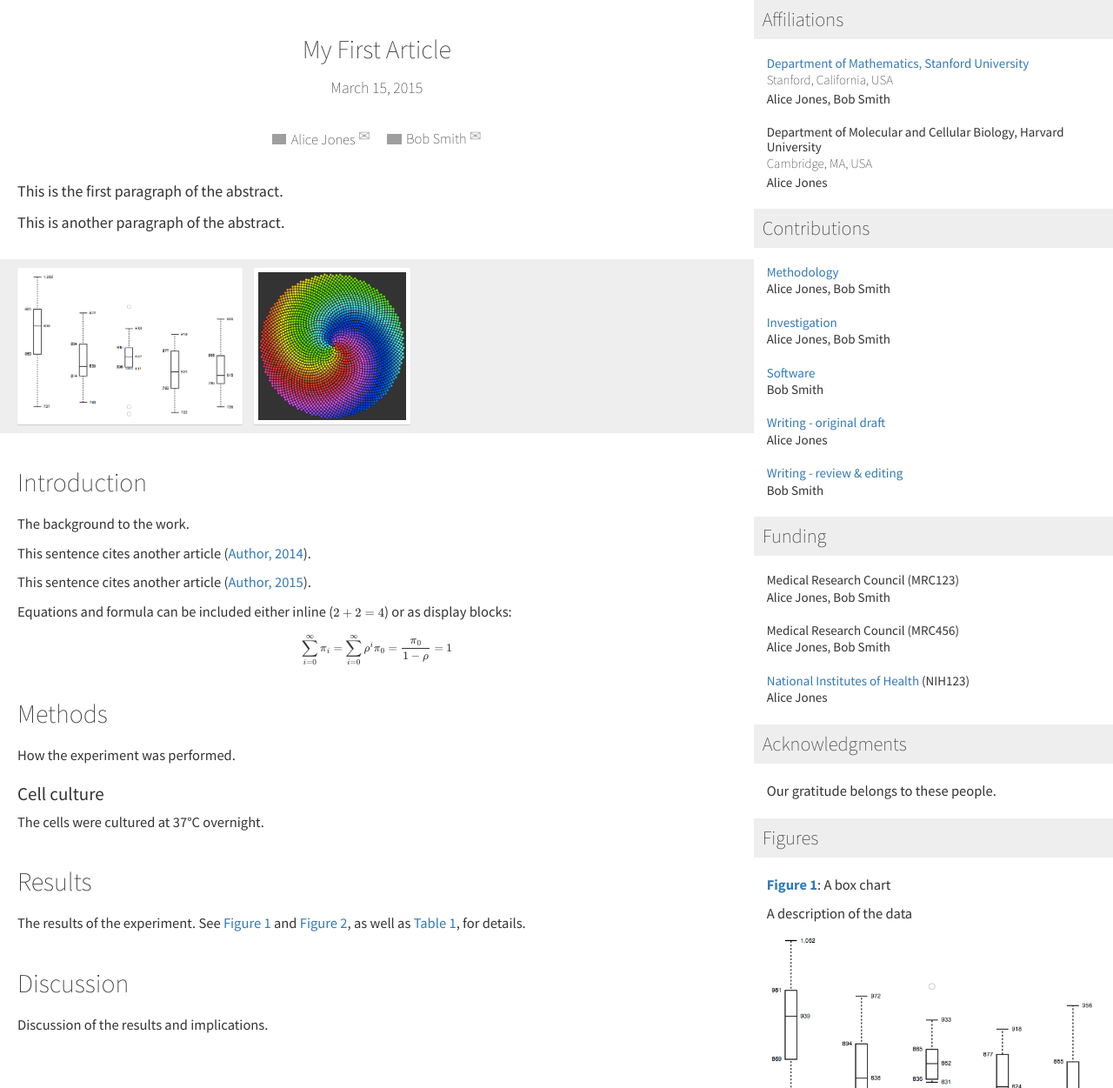
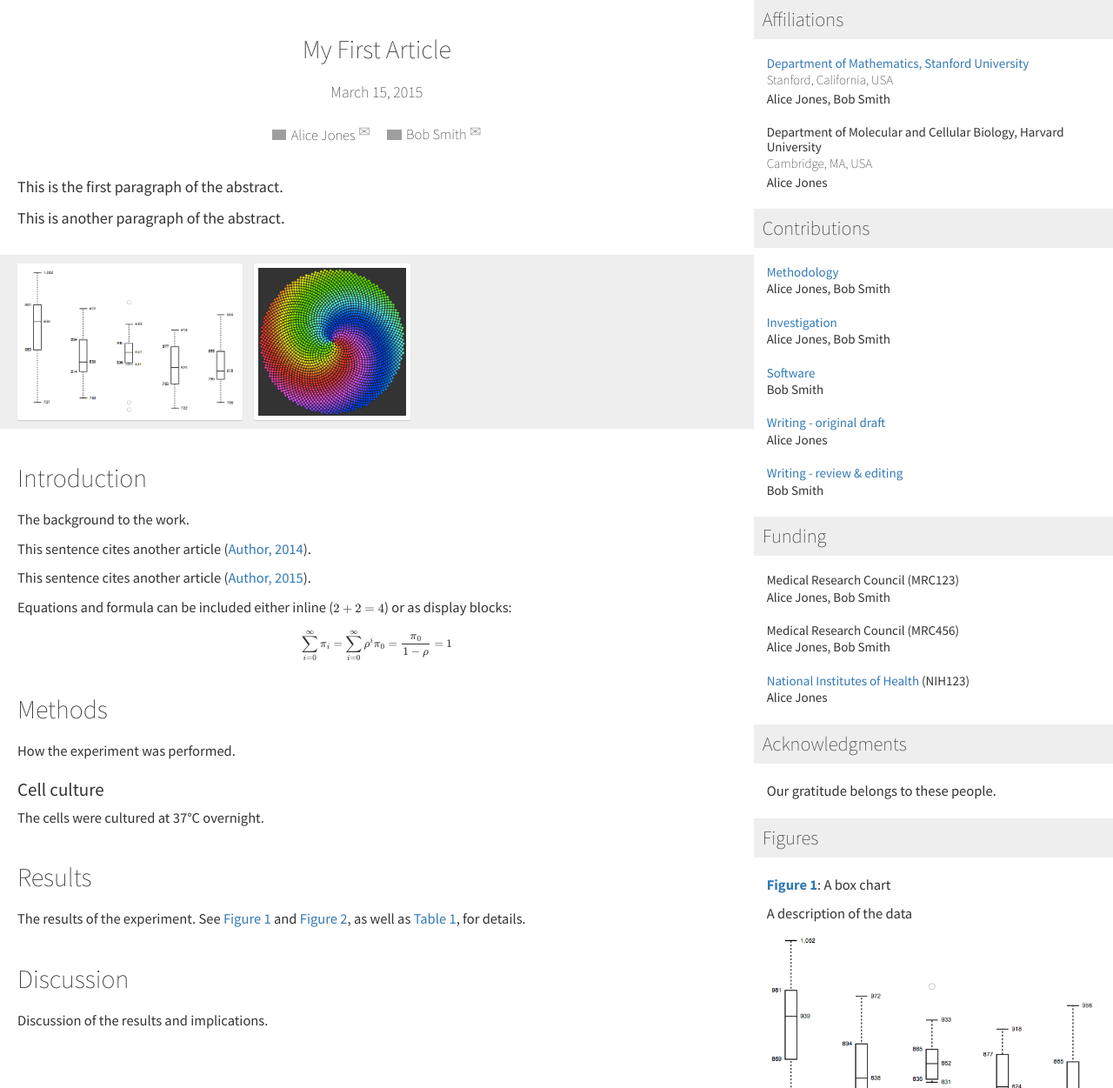
Before and after one commit to PeerJ/paper-now, a Jekyll site: the page built from index.md, in a window 1280 px wide. Shown: the whole page at 87% size. Built offline with Jekyll 4.4.1, drawn with Linux system fonts in a browser that asks for light colours; nearby versions of some CDN libraries; formulas are drawn with MathJax 3; a script that is not in the unit is left out; grey boxes are pictures that could not be loaded.

Commit message:
Adjust margins in the header

```diff
--- a/styles/screen.scss
+++ b/styles/screen.scss
@@ -77,7 +77,7 @@ figure img {
 
 #authors {
   text-align: center;
-  margin-top: 3rem;
+  margin-top: 2rem;
   margin-bottom: 3rem;
 }
 
@@ -162,7 +162,7 @@ figure img {
 
 .article-date {
     text-align: center;
-    margin-top: 1.5rem;
+    margin-top: 2rem;
     font-size: 120%;
     font-weight: 100;
 }
```
